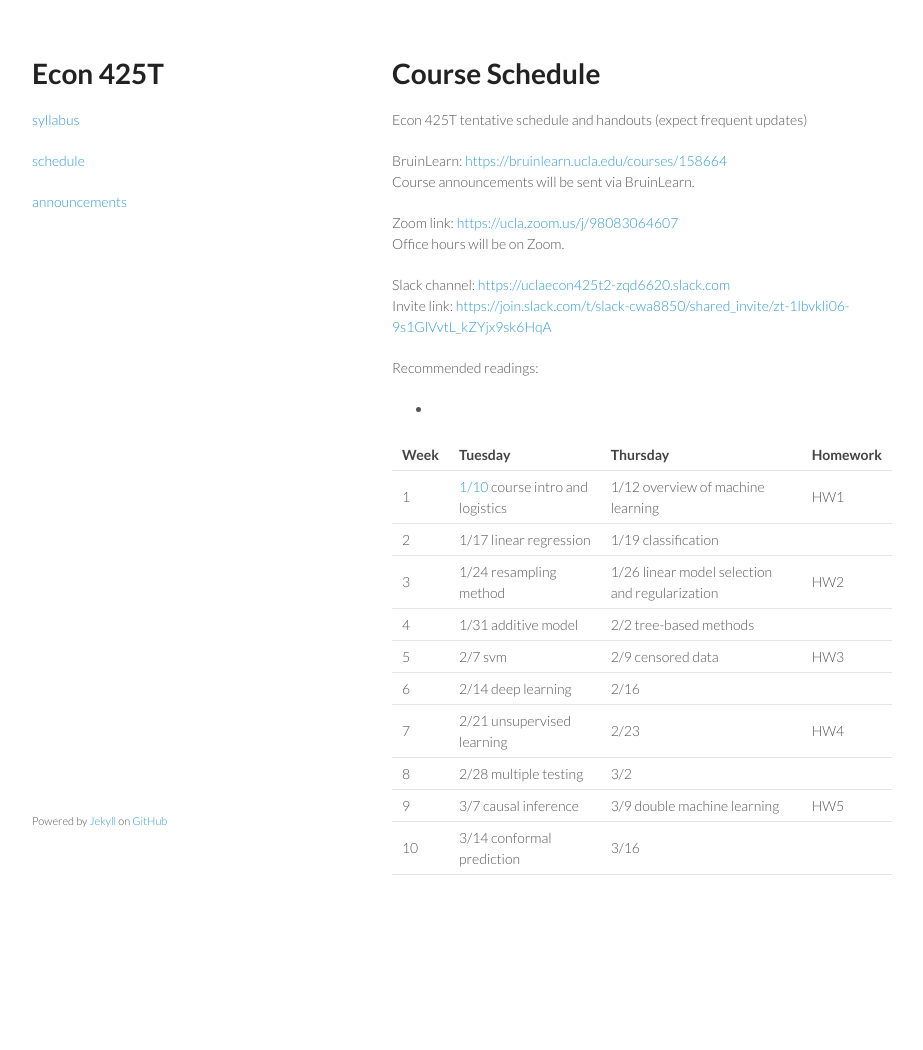
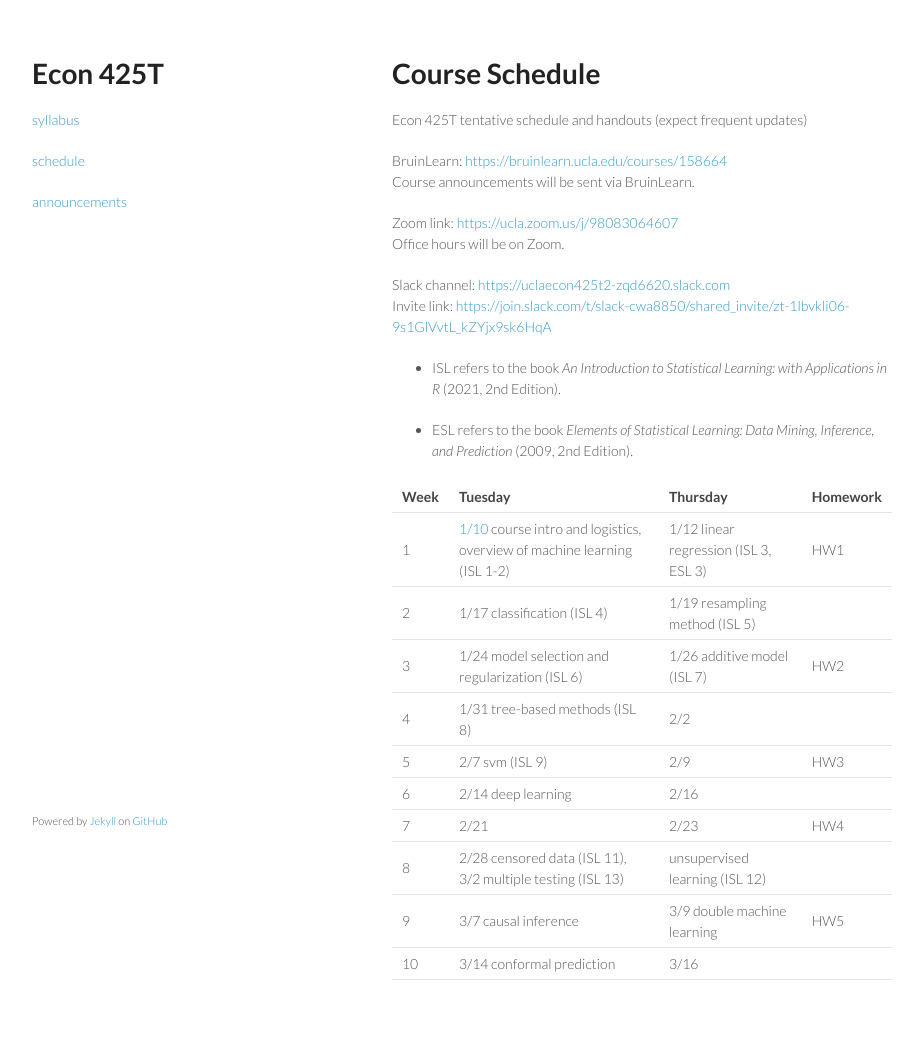
Before and after one commit to ucla-econ-425t/2023winter, a Jekyll site: the page built from schedule/schedule.md, in a window 1280 px wide. Shown: the whole page, without its empty margins (178-1101 px from the left). Built offline with Jekyll 4.4.1, drawn with Linux system fonts in a browser that asks for light colours; before the commit the page ends 945 px from its top, so only the background shows below that.

Commit message:
add chapter info of ISL

```diff
--- a/schedule/schedule.md
+++ b/schedule/schedule.md
@@ -16,18 +16,20 @@ Office hours will be on Zoom.
 Slack channel: <https://uclaecon425t2-zqd6620.slack.com>
 Invite link: <https://join.slack.com/t/slack-cwa8850/shared_invite/zt-1lbvkli06-9s1GlVvtL_kZYjx9sk6HqA>
 
-Recommended readings:
-*
+- ISL refers to the book _An Introduction to Statistical Learning: with Applications in R_ (2021, 2nd Edition).
+
+- ESL refers to the book _Elements of Statistical Learning: Data Mining, Inference, and Prediction_ (2009, 2nd Edition).
+
 
 | Week | Tuesday | Thursday | Homework |
 |:-----------|:------------|:------------|:------------|
-| 1 | [1/10](http://ucla-econ-425t.github.io/2023winter/econ425twinter2023/2023/01/10/week1-day1.html) course intro and logistics | 1/12 overview of machine learning | HW1 |
-| 2 | 1/17 linear regression | 1/19 classification | |
-| 3 | 1/24 resampling method | 1/26 linear model selection and regularization | HW2 |
-| 4 | 1/31 additive model | 2/2 tree-based methods | |
-| 5 | 2/7 svm | 2/9 censored data | HW3 |
+| 1 | [1/10](http://ucla-econ-425t.github.io/2023winter/econ425twinter2023/2023/01/10/week1-day1.html) course intro and logistics, overview of machine learning (ISL 1-2)  | 1/12 linear regression (ISL 3, ESL 3) | HW1 |
+| 2 | 1/17 classification (ISL 4) | 1/19 resampling method (ISL 5) | |
+| 3 | 1/24 model selection and regularization (ISL 6) | 1/26 additive model (ISL 7) | HW2 |
+| 4 | 1/31 tree-based methods (ISL 8) | 2/2  | |
+| 5 | 2/7 svm (ISL 9) | 2/9  | HW3 |
 | 6 | 2/14 deep learning | 2/16 | |
-| 7 | 2/21 unsupervised learning | 2/23  | HW4 |
-| 8 | 2/28 multiple testing | 3/2 | |
+| 7 | 2/21  | 2/23  | HW4 |
+| 8 | 2/28 censored data (ISL 11), 3/2 multiple testing (ISL 13) | unsupervised learning (ISL 12) | |
 | 9 | 3/7 causal inference | 3/9 double machine learning | HW5 |
 | 10 | 3/14 conformal prediction | 3/16  | |
```
